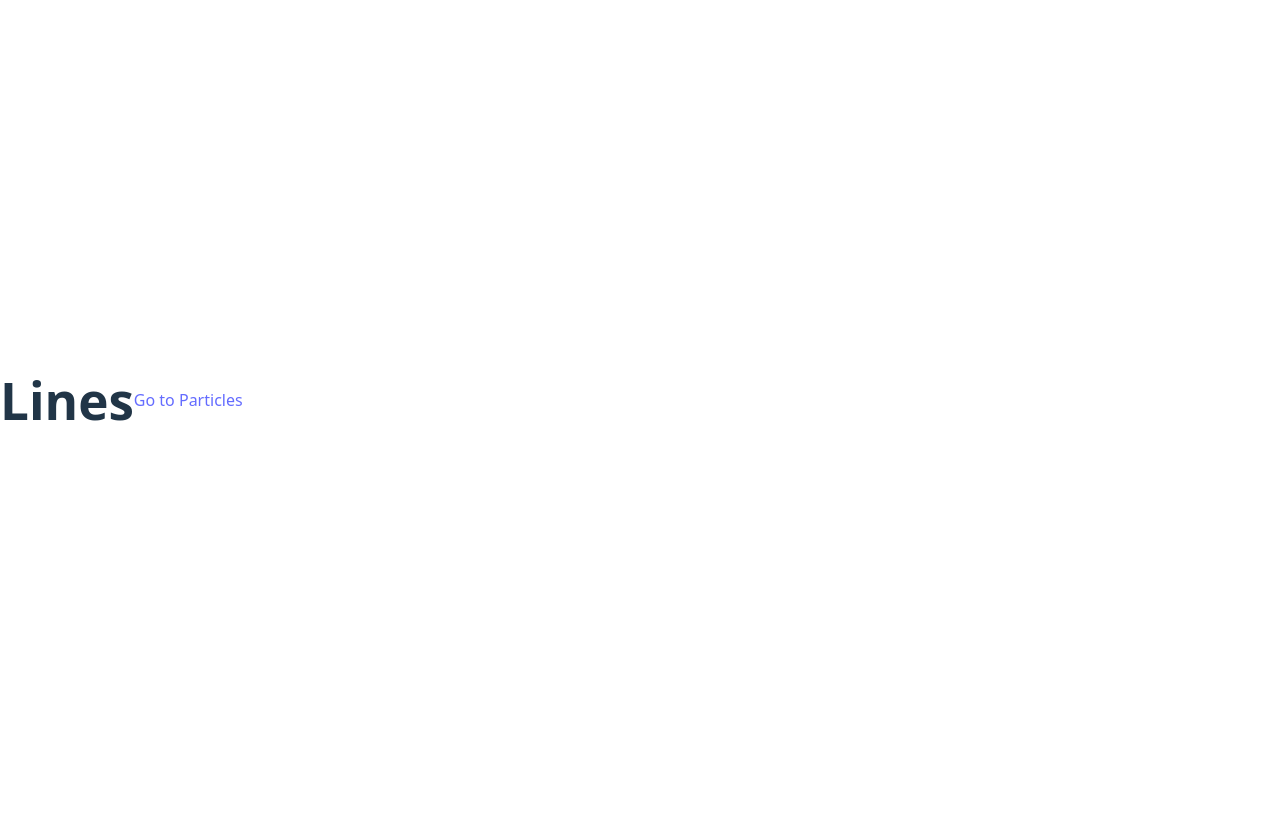
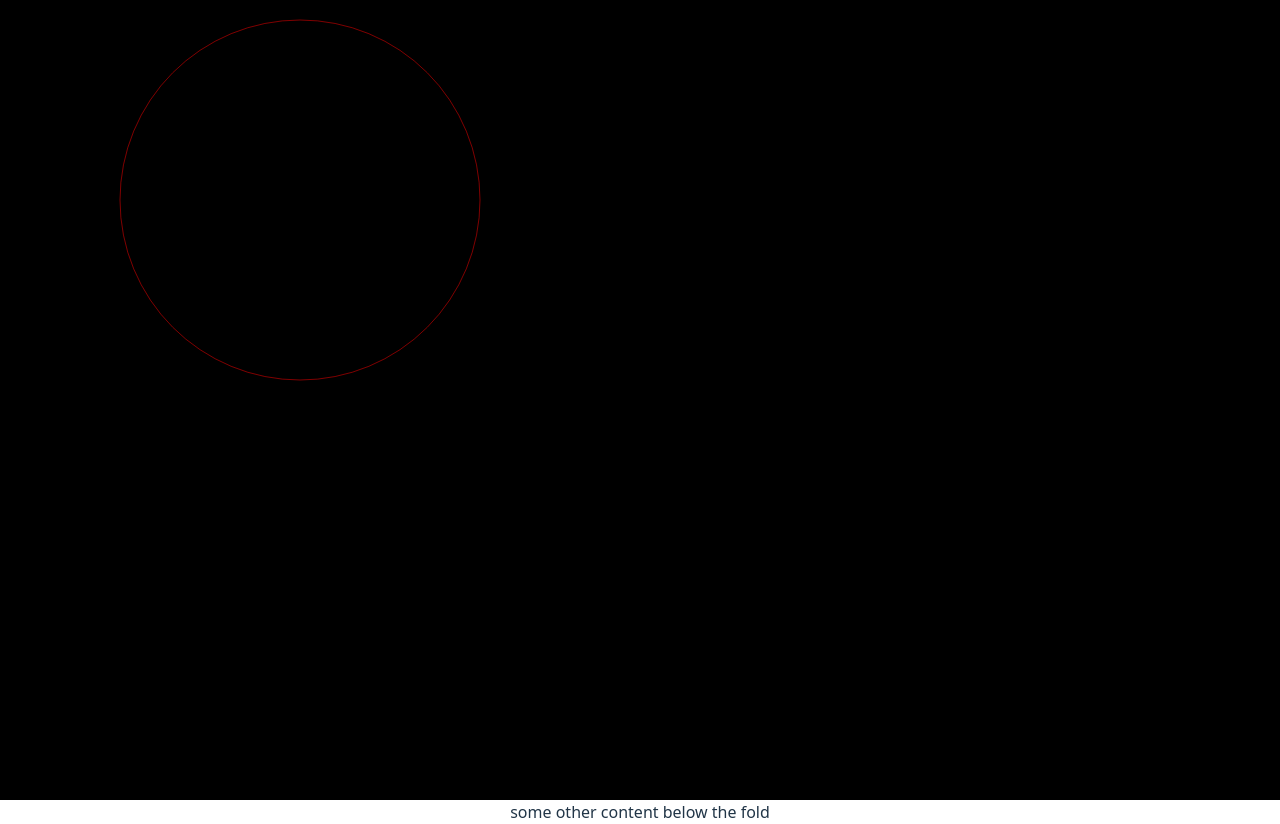
Before and after one commit to feuriel/math-art, a website built with Vite: page src/lines/index.html in a window 1280 px wide. Before the commit the page ends 800 px from the top, so only its background shows below. Built offline with nearby package versions, Linux system fonts and the light colour scheme.

Commit message:
setting up canvas

```diff
--- a/src/lines/index.html
+++ b/src/lines/index.html
@@ -6,8 +6,10 @@
     <link rel="stylesheet" href="./style.css" />
   </head>
   <body>
-    <h1>Lines</h1>
-    <a href="/src/particles/index.html">Go to Particles</a>
-    <script type="module" src="./main.js"></script>
+    <div id="lines-container" class="lines-container">
+      <canvas id="lines-canvas"></canvas>
+    </div>
+    <div>some other content below the fold</div>
+    <script type="module" src="./lines.js"></script>
   </body>
 </html>
--- /dev/null
+++ b/src/lines/lines.js
@@ -0,0 +1,23 @@
+import {
+  sharedFunction,
+  drawLine,
+  drawCircle,
+  setupCanvas,
+} from "../shared/utils.js";
+
+sharedFunction("Home Page");
+
+const canvas = document.getElementById("lines-canvas");
+const container = document.getElementById("lines-container");
+
+const canvasctx = canvas.getContext("2d");
+setupCanvas(container, canvas, canvasctx);
+canvasctx.strokeStyle = "red";
+canvasctx.lineWidth = 0.5;
+canvasctx.fillStyle = "black";
+canvasctx.fillRect(0, 0, canvas.width, canvas.height);
+drawCircle({ x: 300, y: 200 }, 180, canvasctx);
+
+//canvasctx.stroke();
+
+console.log("Home page loaded");
--- a/src/lines/main.js
+++ /dev/null
@@ -1,8 +0,0 @@
-import { sharedFunction } from "../shared/utils.js";
-
-sharedFunction("Home Page");
-console.log("Home page loaded");
-
-document.querySelector("h1").addEventListener("click", () => {
-  alert("Welcome home!");
-});
--- a/src/lines/style.css
+++ b/src/lines/style.css
@@ -13,33 +13,24 @@
   -moz-osx-font-smoothing: grayscale;
 }
 
-a {
-  font-weight: 500;
-  color: #646cff;
-  text-decoration: inherit;
-}
-a:hover {
-  color: #535bf2;
-}
-
 body {
   margin: 0;
   display: flex;
-  place-items: center;
-  min-width: 320px;
+  align-items: center;
+  justify-content: center;
+  /* min-width: 320px; */
   min-height: 100vh;
+  flex-direction: column;
 }
 
-h1 {
-  font-size: 3.2em;
-  line-height: 1.1;
+#lines-container {
+  background-color: rebeccapurple;
+  width: 100%;
+  max-width: 1280px;
+  height: 100vh;
 }
-
-#app {
-  max-width: 1280px;
-  margin: 0 auto;
-  padding: 2rem;
-  text-align: center;
+canvas {
+  height: 100%;
 }
 
 .logo {
--- a/src/shared/utils.js
+++ b/src/shared/utils.js
@@ -2,5 +2,48 @@ export function sharedFunction() {
   console.log("This function is shared between pages");
 }
 
+export function drawLine(fromPoint, toPoint, canvasctx) {
+  canvasctx.beginPath();
+  canvasctx.moveTo(fromPoint.x, fromPoint.y);
+  canvasctx.lineTo(toPoint.x, toPoint.y);
+  canvasctx.stroke();
+  canvasctx.closePath();
+}
+
+export function drawCircle(center, radius, canvasctx) {
+  canvasctx.beginPath();
+  canvasctx.arc(center.x, center.y, radius, 0, 2 * Math.PI);
+  canvasctx.stroke();
+  canvasctx.closePath();
+}
+
+export function setupCanvas(container, canvas, ctx) {
+  const containerWidth = container.clientWidth;
+  const containerHeight = container.clientHeight;
+
+  // Handle high DPI displays
+  const dpr = window.devicePixelRatio || 1;
+  canvas.width = containerWidth * dpr;
+  canvas.height = containerHeight * dpr;
+
+  // Scale context to prevent blurriness
+  ctx.scale(dpr, dpr);
+
+  // Adjust CSS size
+  canvas.style.width = `${containerWidth}px`;
+  canvas.style.height = `${containerHeight}px`;
+}
+
+export function pointsOnCircle(circle, numberOfPoints) {
+  const points = [];
+  for (let i = 0; i < numberOfPoints; i++) {
+    const angle = (i / numberOfPoints) * 2 * Math.PI;
+    const x = circle.x + circle.radius * Math.cos(angle);
+    const y = circle.y + circle.radius * Math.sin(angle);
+    points.push({ x, y });
+  }
+  return points;
+}
+
 // You can export multiple utilities
 export const version = "1.0.0";
```
Also changed, not shown: src/lines/counter.js (deleted, +0 -9 lines).
